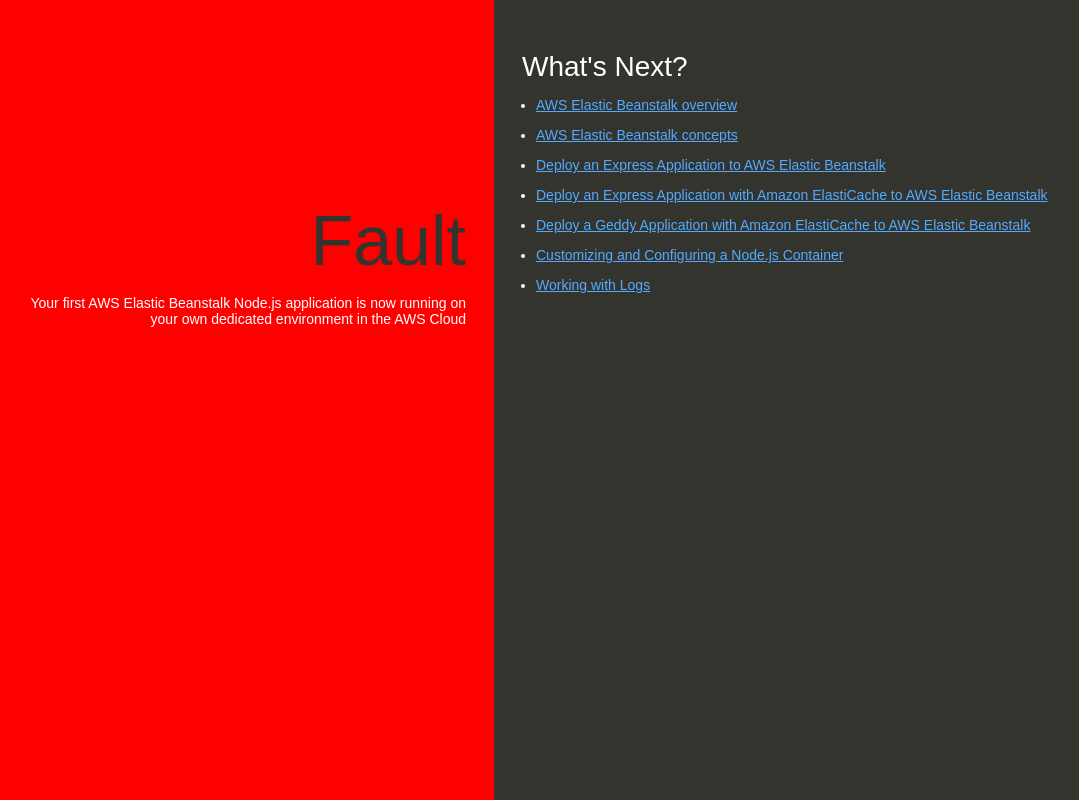
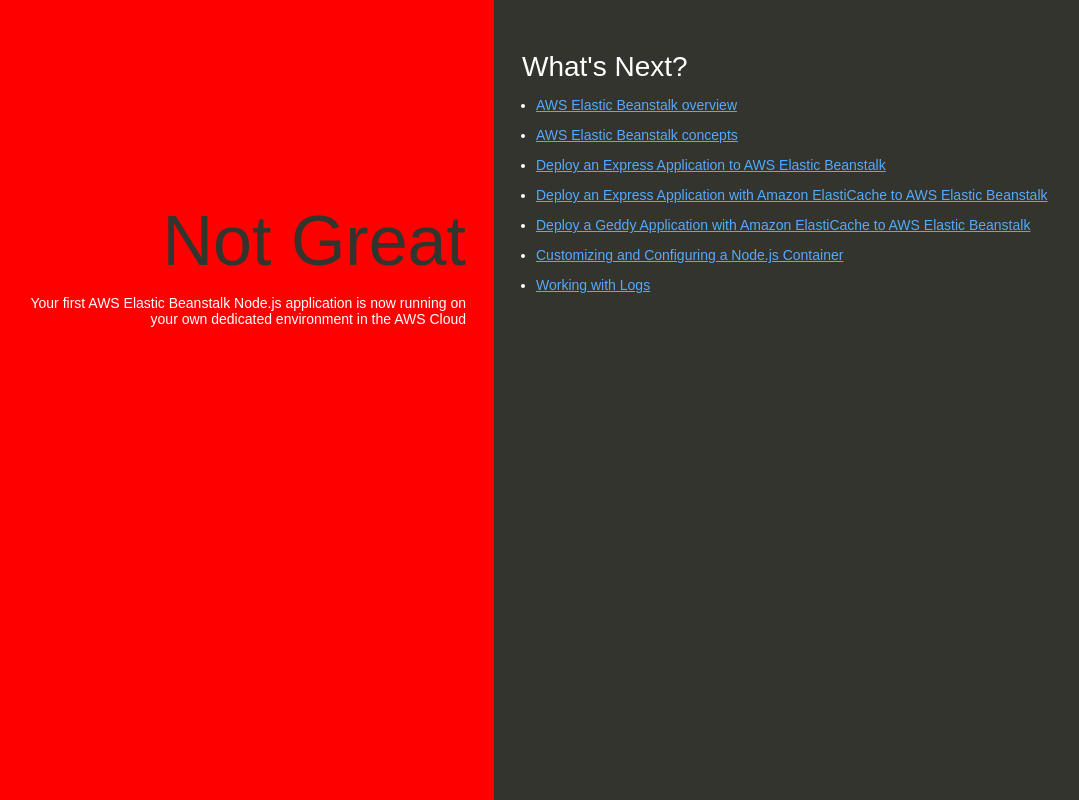
Before and after one commit to DevNarayan-7/JS_Course, a website: page index.html in a window 1280 px wide. Shown: the whole page, without its empty margins (146-1225 px from the left). Drawn offline with Linux system fonts and the light colour scheme.

Commit message:
Change header text from 'Fault' to 'Not Great'

```diff
--- a/index.html
+++ b/index.html
@@ -74,7 +74,7 @@
   </head>
   <body>
     <div class="textColumn">
-      <h1>Fault</h1>
+      <h1>Not Great</h1>
       <p>Your first AWS Elastic Beanstalk Node.js application is now running on your own dedicated environment in the AWS Cloud</p>
     </div>
     <div class="linksColumn">
```
